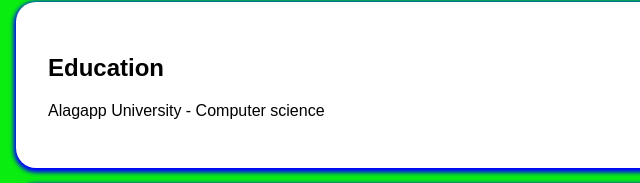
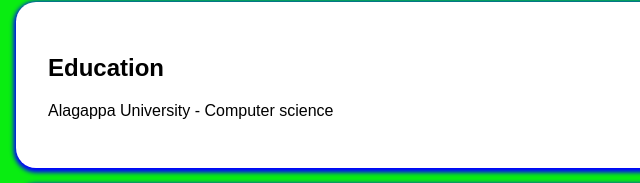
Before and after one commit to mohamedahil1/mohamed-ahil, a plain HTML site: page index.html in a window 1280 px wide. Shown: the part 488-671 px from the top of the page, 0-640 px from the left. Drawn offline with Linux system fonts and the light colour scheme.

Commit message:
Update index.html

```diff
--- a/index.html
+++ b/index.html
@@ -122,7 +122,7 @@
     <section id="education">
         <div class="section-content">
             <h2>Education</h2>
-            <p>Alagapp University  - Computer science</p>
+            <p>Alagappa University  - Computer science</p>
         </div>
     </section>
 
```
